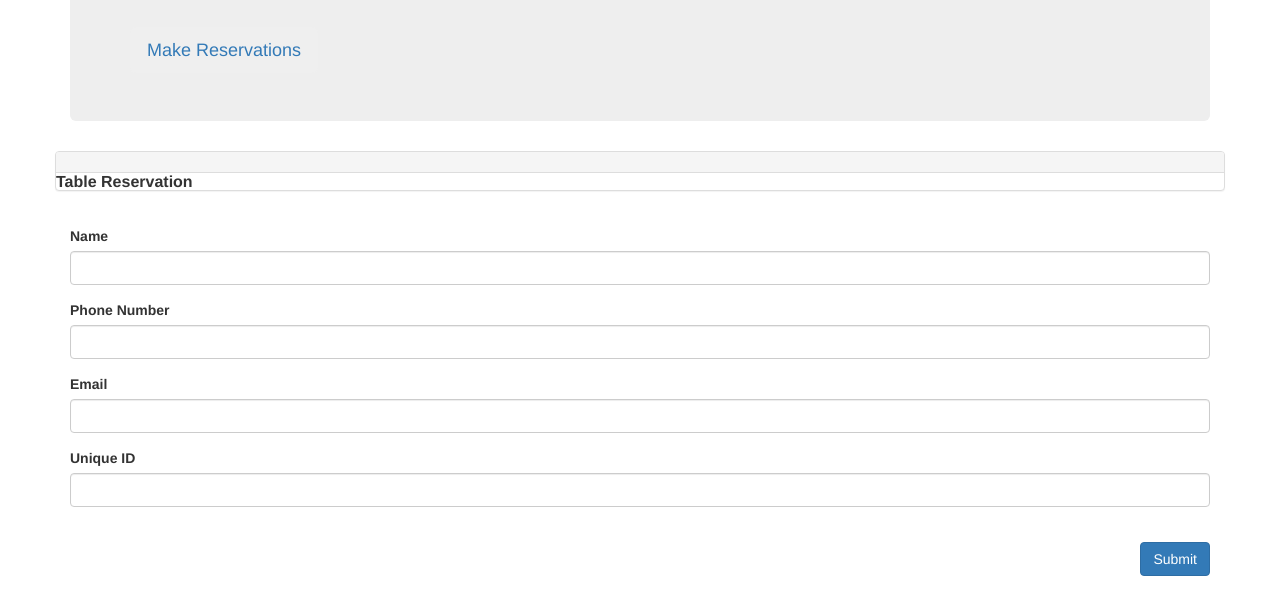
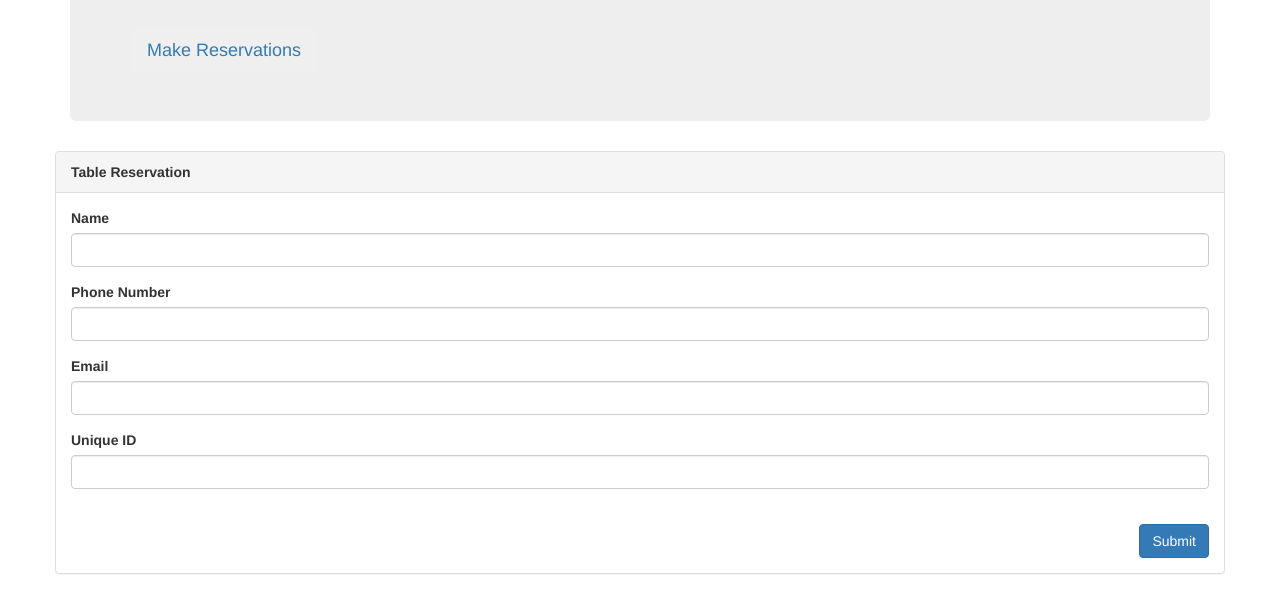
Before and after one commit to ivanscdo/hot-restaurant-14.1classProject, a website: page add.html in a window 1280 px wide. Shown: the part 187-800 px from the top of the page. Drawn offline with nearby package versions, Linux system fonts and the light colour scheme.

Commit message:
modified add.html

```diff
--- a/add.html
+++ b/add.html
@@ -14,7 +14,7 @@
     <div class="container">
         <div class="jumbotron">
         <h1> Hot Restaurant</h1>
-        <H3> Make your reservation</H3>
+        <h3> Make your reservation</H3>
 
             <br>
         <a href="/"><button class="btn btn-ADD btn-lg"><span class="What Name-You Put Here"></span> Make Reservations</button></a>
@@ -23,8 +23,8 @@
         <div class="col-lg-12"></div>
 
     <div class="panel panel-default">
-        <div class="panel-heading"></div>
-        <h3 class="panel-title"><strong>Table Reservation</strong></h3>
+        <div class="panel-heading"><strong>Table Reservation</strong>
+        <h3 class="panel-title"></h3>
         </div>
 
         <div class="panel-body">
```
